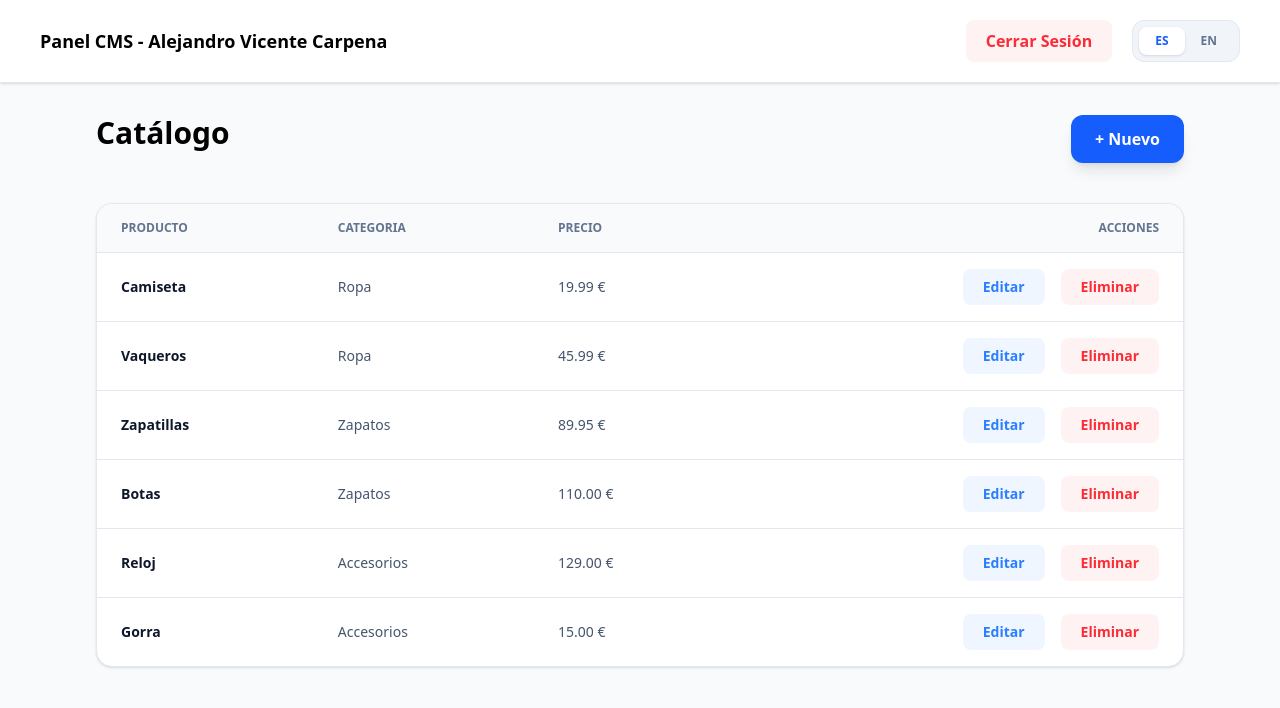
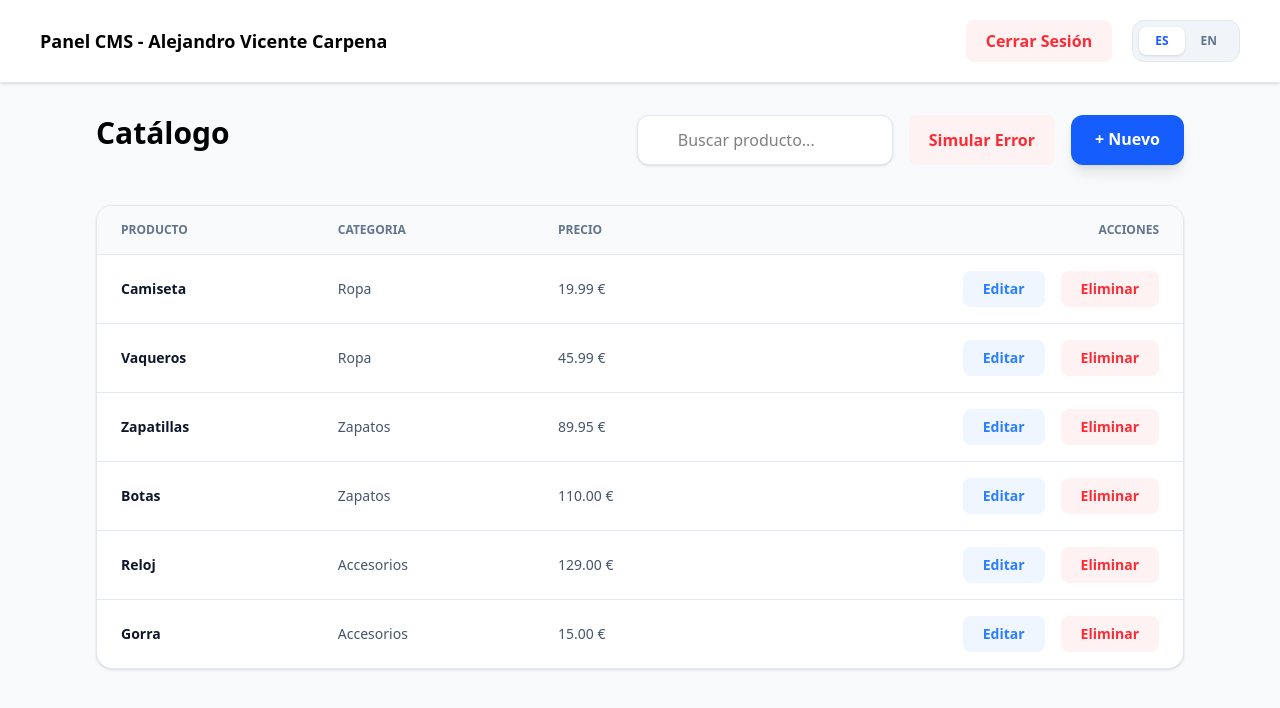
Before and after one commit to alexvc1999/prueba-tecnica-alejandro, a Next.js app: page /panel in a window 1280 px wide. Shown: the top 708 px of the page. Built offline with nearby package versions, Linux system fonts and the light colour scheme.

Commit message:
simulacion de errores y de carga, y barra de busqueda

```diff
--- a/src/app/panel/page.tsx
+++ b/src/app/panel/page.tsx
@@ -10,8 +10,14 @@ export default function PanelPage() {
   const { language } = useLanguage();
   const [products, setProducts] = useState<Product[]>([]);
   const [categories, setCategories] = useState<Category[]>([]);
+  const [loading, setLoading] = useState(true);
+  const [error, setError] = useState(false);
+  const [searchTerm, setSearchTerm] = useState("");
 
   const fetchData = async () => {
+    setLoading(true);
+    setError(false);
+
     try {
       const [prodRes, catRes] = await Promise.all([
         fetch("/api/products"),
@@ -22,6 +28,9 @@ export default function PanelPage() {
       setCategories(await catRes.json());
     } catch (err) {
       console.error("Error al cargar datos:", err);
+      setError(true);
+    } finally {
+      setLoading(false);
     }
   };
 
@@ -45,6 +54,11 @@ export default function PanelPage() {
     fetchData();
   };
 
+  const filteredProducts = products.filter((product) => {
+    const productName = product.name[language].toLowerCase();
+    return productName.includes(searchTerm.toLowerCase());
+  });
+
   return (
     <div className="min-h-screen bg-slate-50">
       <Navbar />
@@ -58,6 +72,23 @@ export default function PanelPage() {
           </div>
 
           <div className="flex flex-row w-auto gap-4">
+            <input
+              type="text"
+              placeholder={
+                language === "es" ? "Buscar producto..." : "Search product..."
+              }
+              className="pl-10 pr-4 py-3 bg-white border border-slate-200 rounded-xl w-full sm:w-64 outline-none focus:ring-4 focus:ring-blue-500/10 focus:border-blue-500 transition-all shadow-sm"
+              value={searchTerm}
+              onChange={(e) => setSearchTerm(e.target.value)}
+            />
+
+            <button
+              onClick={() => setError(true)}
+              className="flex items-center text-m font-bold text-red-500 bg-red-50 hover:text-red-700 hover:bg-red-100 px-5 py-2 rounded-lg transition-all"
+            >
+              {language === "es" ? "Simular Error" : "Simulate Error"}
+            </button>
+
             <Link
               href="/panel/create"
               className="px-6 py-3 bg-blue-600 text-white font-bold rounded-xl shadow-lg hover:bg-blue-700 transition-all text-center"
@@ -67,6 +98,37 @@ export default function PanelPage() {
           </div>
         </header>
 
+        {loading ? (
+          <div className="flex justify-center py-20">
+            <div className="h-10 w-10 animate-spin rounded-full border-4 border-slate-200 border-t-blue-600" />
+          </div>
+        ) : error ? (
+          <div className="text-center py-20 bg-red-50 border border-red-100 rounded-3xl">
+            <p className="text-red-600 font-bold mb-4">
+              {language === "es"
+                ? "Ha ocurrido un error inesperado"
+                : "An unexpected error occurred"}
+            </p>
+            <button
+              onClick={fetchData}
+              className="px-6 py-2 bg-red-600 text-white rounded-lg hover:bg-red-700 transition-all"
+            >
+              {language === "es" ? "Reintentar" : "Retry"}
+            </button>
+          </div>
+        ) : filteredProducts.length === 0 ? (
+          <div className="text-center py-20 bg-white rounded-3xl border border-slate-200 shadow-sm">
+            <p className="text-slate-400 ">
+              {searchTerm
+                ? language === "es"
+                  ? `No hay resultados para "${searchTerm}"`
+                  : `No results for "${searchTerm}"`
+                : language === "es"
+                  ? "Sin productos"
+                  : "No products"}
+            </p>
+          </div>
+        ) : (
           <div className="bg-white border border-slate-200 rounded-2xl overflow-hidden shadow-sm">
             <table className="min-w-full divide-y divide-slate-200">
               <thead className="bg-slate-50 text-slate-500 text-xs font-bold">
@@ -86,7 +148,7 @@ export default function PanelPage() {
                 </tr>
               </thead>
               <tbody className="divide-y divide-slate-200">
-              {products.map((product) => (
+                {filteredProducts.map((product) => (
                   <tr
                     key={product.id}
                     className="hover:bg-slate-50 transition-colors"
@@ -121,6 +183,7 @@ export default function PanelPage() {
               </tbody>
             </table>
           </div>
+        )}
       </main>
     </div>
   );
```
Lines whose indentation alone changed are shown as unchanged.
